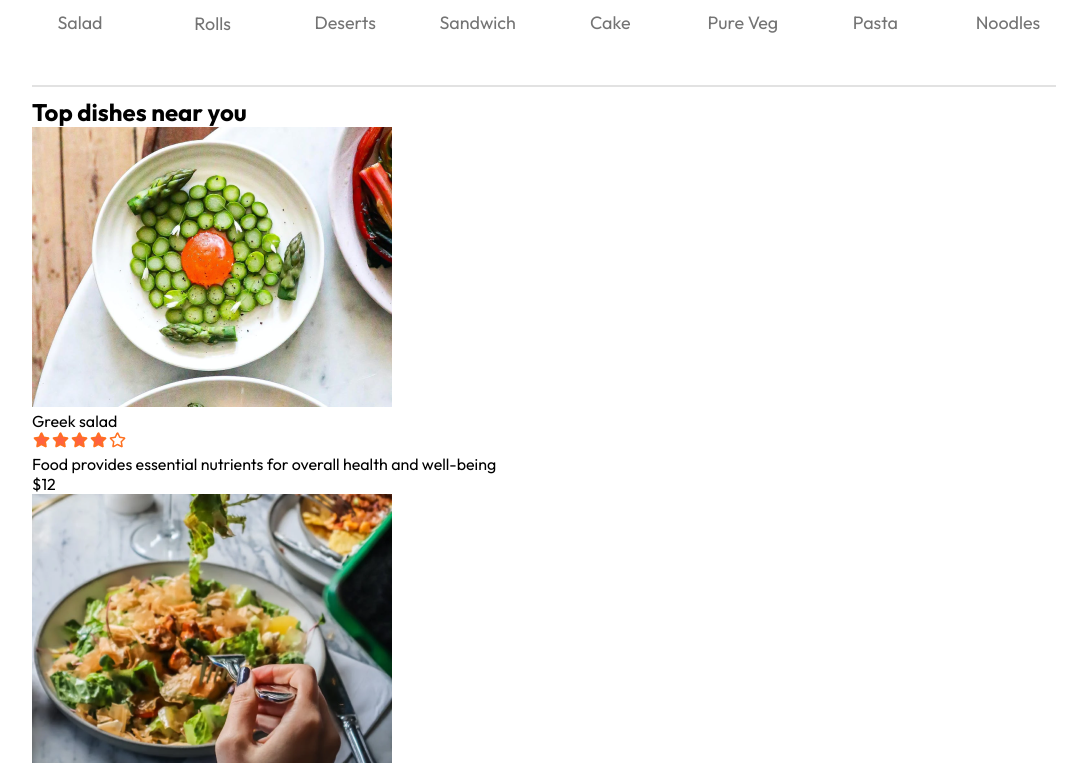
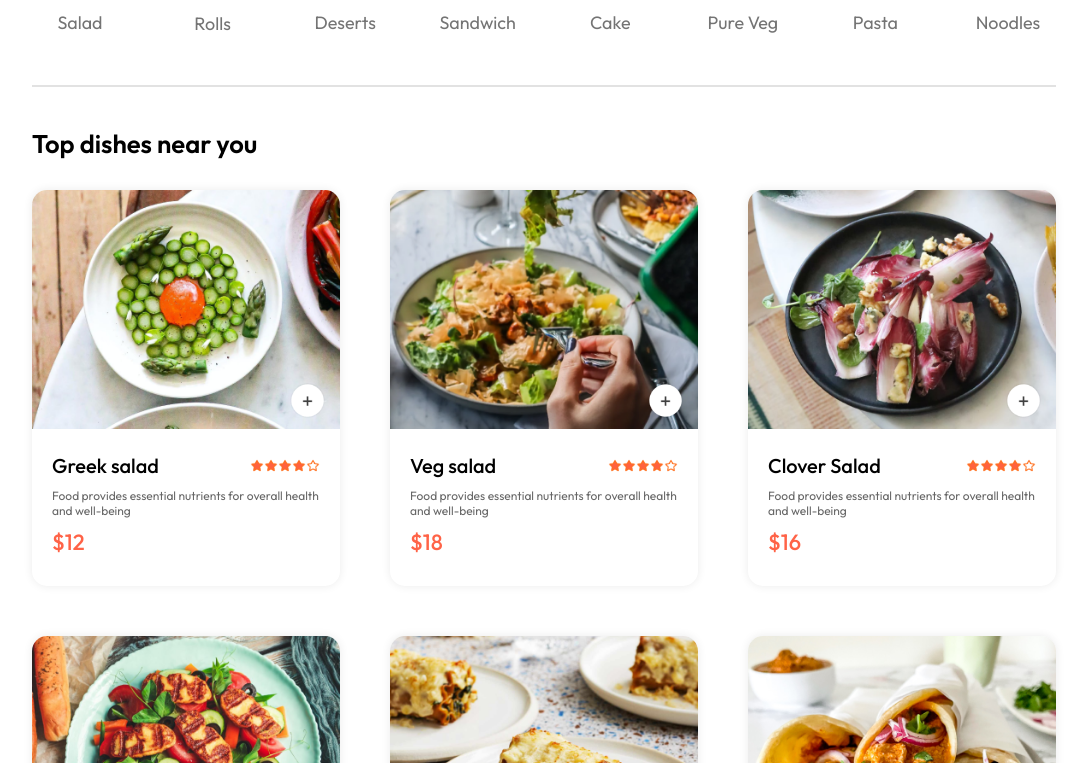
Before and after one commit to ghildiyalnitin067-a11y/mern-stack-projects, a React (Vite) app in the folder FOOD delivery/Frontend/: page / in a window 1280 px wide. Shown: the part 837-1600 px from the top of the page, without its empty margins (96-1183 px from the left). Built offline with nearby package versions, Linux system fonts and the light colour scheme.

Commit message:
Added some components and footer

```diff
--- a/FOOD delivery/Frontend/src/App.jsx
+++ b/FOOD delivery/Frontend/src/App.jsx
@@ -4,9 +4,11 @@
 import Home from './pages/Home/Home'
 import Cart from './pages/Cart/Cart'
 import PlaceOrder from './pages/PlaceOrder/PlaceOrder'
+import Footer from './components/Footer/Footer'
 
 const App = () => {
   return (
+     <>
     <div className='app'>
        <Navbar/>
        <Routes>
@@ -15,7 +17,10 @@
         <Route path='/order' element={<PlaceOrder/>}/>
 
        </Routes>
+
     </div>
+    <Footer/>
+   </>
   )
 }
 
--- a/FOOD delivery/Frontend/src/components/FoodDisplay/FoodDisplay.css
+++ b/FOOD delivery/Frontend/src/components/FoodDisplay/FoodDisplay.css
@@ -0,0 +1,15 @@
+.food-display{
+    margin-top: 30px;
+}
+.food-display h2{
+      font-size: max(2vw,24px);
+      font-weight: 600;
+}
+.food-display-list{
+    display: grid;
+    grid-template-columns: repeat(auto-fill,minmax(240px,1fr));
+    margin-top: 30px;
+    gap: 50px;
+    row-gap: 50px;
+
+}
--- a/FOOD delivery/Frontend/src/components/FoodDisplay/FoodDisplay.jsx
+++ b/FOOD delivery/Frontend/src/components/FoodDisplay/FoodDisplay.jsx
@@ -3,18 +3,21 @@
 import FoodItem from '../FoodItem/FoodItem'
 
 import { StoreContext } from '../../context/StoreContext'
-const FoodDisplay = ({category}) => {
+const FoodDisplay = ({ category }) => {
 
-    const {food_list} = useContext(StoreContext)
+  const { food_list } = useContext(StoreContext)
   return (
-    <div classsName="food-display" id='food-display'>
-           <h2>Top dishes near you</h2>
-           <div className="food-display-list">
-            {food_list.map((item,index)=>{
-                return   <FoodItem key={index} id={item._id} name={item.name} description={item.description} price={item.price} image={item.image}/>
+    <div className="food-display" id='food-display'>
+      <h2>Top dishes near you</h2>
+      <div className="food-display-list">
+        {food_list.map((item, index) => {
+          if(category==="All" || category===item.category){
+            return <FoodItem key={index} id={item._id} name={item.name} description={item.description} price={item.price} image={item.image} />
+          }
 
-            })}
-           </div>
+
+        })}
+      </div>
     </div>
   )
 }
--- a/FOOD delivery/Frontend/src/components/FoodItem/FoodItem.css
+++ b/FOOD delivery/Frontend/src/components/FoodItem/FoodItem.css
@@ -0,0 +1,84 @@
+.food-item {
+    width: 100%;
+    margin: auto;
+    border-radius: 15px;
+    box-shadow: 0px 0px 10px #00000015;
+    transition: 0.3s;
+    animation: fadeIn 1s;
+}
+
+.food-item-image {
+    width: 100%;
+    border-radius: 15px 15px 0px 0px;
+}
+
+.food-item-info {
+    padding: 20px;
+
+}
+
+.food-item-name-rating {
+    display: flex;
+    align-items: center;
+    justify-content: space-between;
+    margin-bottom: 10px;
+}
+
+.food-item-name-rating p {
+    font-size: 20px;
+    font-weight: 500;
+
+}
+
+.food-item-name-rating img {
+    width: 70px;
+}
+
+.food-item-desc {
+    color: #676767;
+    font-size: 12px;
+}
+
+.food-item-price {
+    color: tomato;
+    font-size: 22px;
+    font-weight: 500;
+    margin: 10px 0px;
+}
+
+.food-item-img-container {
+    position: relative;
+}
+
+.food-item-img-container .add {
+    position: absolute;
+    width: 35px;
+    bottom: 15px;
+    right: 15px;
+    border-radius: 50%;
+    cursor: pointer;
+}
+
+.food-item-count {
+    position: absolute;
+    bottom: 15px;
+    right: 15px;
+    display: flex;
+    align-items: center;
+    gap: 10px;
+    padding: 6px;
+    border-radius: 50px;
+    background-color: white;
+}
+
+.food-item-count img {
+    width: 30px;
+    cursor: pointer;
+}
+
+.food-item-count p {
+    margin: 0;
+}
+.food-item-count img{
+  width: 30px;
+}
--- a/FOOD delivery/Frontend/src/components/FoodItem/FoodItem.jsx
+++ b/FOOD delivery/Frontend/src/components/FoodItem/FoodItem.jsx
@@ -1,19 +1,32 @@
-import React from 'react'
+import React, { useContext } from 'react'
 import './FoodItem.css'
 import { assets } from '../../assets/assets'
+import { useState } from 'react'
+import { StoreContext } from '../../context/StoreContext'
 
 const FoodItem = ({ id, name, price, description, image }) => {
+    const{cartItems,addToCart,removeFromCart} = useContext(StoreContext);
+
     return (
         <div className='food-item'>
             <div className="food-item-img-container">
                 <img src={image} alt="" className='food-item-image' />
+                {
+                !cartItems[id]
+                      ?<img className='add' onClick={()=>addToCart(id)} src={assets.add_icon_white} />
+                      :<div className='food-item-count'>
+                          <img onClick ={()=>removeFromCart(id)}src={assets.remove_icon_red} alt="" />
+                          <p>{cartItems[id]}</p>
+                          <img onClick ={()=>addToCart(id)}src={assets.add_icon_green} alt="" />
+                      </div>
+                }
             </div>
             <div className="food-item-info">
                 <div className="food-item-name-rating">
                     <p>{name}</p>
                     <img src={assets.rating_starts} alt="" />
                 </div>
-                <p className="foot-item-desc">
+                <p className="food-item-desc">
                     {description}
                 </p>
                 <p className="food-item-price">
--- /dev/null
+++ b/FOOD delivery/Frontend/src/components/Footer/Footer.css
@@ -0,0 +1,45 @@
+.footer{
+    color: #d9d9d9;
+    display: flex;
+    background-color: #323232;
+    flex-direction: column;
+    align-items: center;
+    gap: 20px;
+    padding: 20px 8vw;
+    padding-top:80px ;
+    margin-top: 100px;
+}
+
+.footer-content{
+    width: 100%;
+    display: grid;
+    grid-template-columns: 2fr 1fr 1fr;
+    gap: 80px;
+}
+.footer-content-left , .footer-content-right, .footer-content-center{
+    display: flex;
+    flex-direction: column;
+    align-items: start;
+    gap: 20px;
+}
+.footer-content-left li, .footer-content-right li, .footer-content-center li{
+    list-style: none;
+    margin-bottom: 10px;
+    cursor: pointer;
+
+}
+.footer-content-right h2, .footer-content-center h2{
+    color: white;
+}
+.footer-social-icons img {
+    width: 40px;
+    margin-right: 15px;
+
+}
+.footer hr{
+    width: 100%;
+    height: 2px;
+    margin: 20px 0px;
+    background-color: grey;
+    border: none;
+}
--- /dev/null
+++ b/FOOD delivery/Frontend/src/components/Footer/Footer.jsx
@@ -0,0 +1,45 @@
+import React from 'react'
+import './Footer.css'
+import { assets } from '../../assets/assets'
+
+const Footer = () => {
+  return (
+    <div className='footer' id='footer'>
+         <div className="footer-content">
+            <div className="footer-content-left">
+                <img src={assets.logo} alt="" />
+                <p>Lorem ipsum dolor sit amet consectetur adipisicing elit. Ad, quam! Lorem ipsum dolor sit amet consectetur adipisicing elit. A velit quo ea culpa natus numquam accusantium aliquid quam non unde?</p>
+                 <div className="footer-social-icons">
+                    <img src={assets.facebook_icon} alt="" />
+                    <img src={assets.linkedin_icon} alt="" />
+                    <img src={assets.twitter_icon} alt="" />
+                 </div>
+            </div>
+            <div className="footer-content-center">
+                  <h2>COMPANY</h2>
+                  <ul>
+                    <li>Home</li>
+                    <li>About us</li>
+                    <li>Delivey</li>
+                    <li>Privacy policy</li>
+                  </ul>
+            </div>
+
+            <div className="footer-content-right">
+                 <h2>Get IN TOUCH</h2>
+                 <ul>
+                    <li>+91 9625622526</li>
+                    <li>ghildiyalnitin067@gmail.com</li>
+                 </ul>
+            </div>
+
+         </div>
+         <hr />
+         <p className="footer-copyright">
+            Copyright 2026 @ Tomato.com -All Right Reserved.</p>
+
+    </div>
+  )
+}
+
+export default Footer
--- a/FOOD delivery/Frontend/src/context/StoreContext.jsx
+++ b/FOOD delivery/Frontend/src/context/StoreContext.jsx
@@ -1,20 +1,61 @@
-import {createContext} from "react";
+import { createContext, useEffect, useState } from "react";
 import { food_list } from "../assets/assets";
 
 export const StoreContext = createContext(null);
 
 const StoreContextProvider = (props) => {
+    const [cartItems, setCartItems] = useState({});
 
+    // Add item to cart
+    const addToCart = (itemId) => {
+        if (!cartItems[itemId]) {
+            setCartItems((prev) => ({
+                ...prev,
+                [itemId]: 1,
+            }));
+        } else {
+            setCartItems((prev) => ({
+                ...prev,
+                [itemId]: prev[itemId] + 1,
+            }));
+        }
+    };
+
+    // Remove item from cart
+    const removeFromCart = (itemId) => {
+        setCartItems((prev) => {
+            if (!prev[itemId]) return prev;
+
+            if (prev[itemId] === 1) {
+                const updatedCart = { ...prev };
+                delete updatedCart[itemId];
+                return updatedCart;
+            }
+
+            return {
+                ...prev,
+                [itemId]: prev[itemId] - 1,
+            };
+        });
+    };
+
+    useEffect(()=>{
+       console.log(cartItems);
+    },[cartItems])
 
     const contextValue = {
-        food_list
-    }
+        food_list,
+        cartItems,
+        setCartItems,
+        addToCart,
+        removeFromCart,
+    };
 
-    return(
+    return (
         <StoreContext.Provider value={contextValue}>
             {props.children}
         </StoreContext.Provider>
-    )
-}
+    );
+};
 
-export default StoreContextProvider
+export default StoreContextProvider;
```
